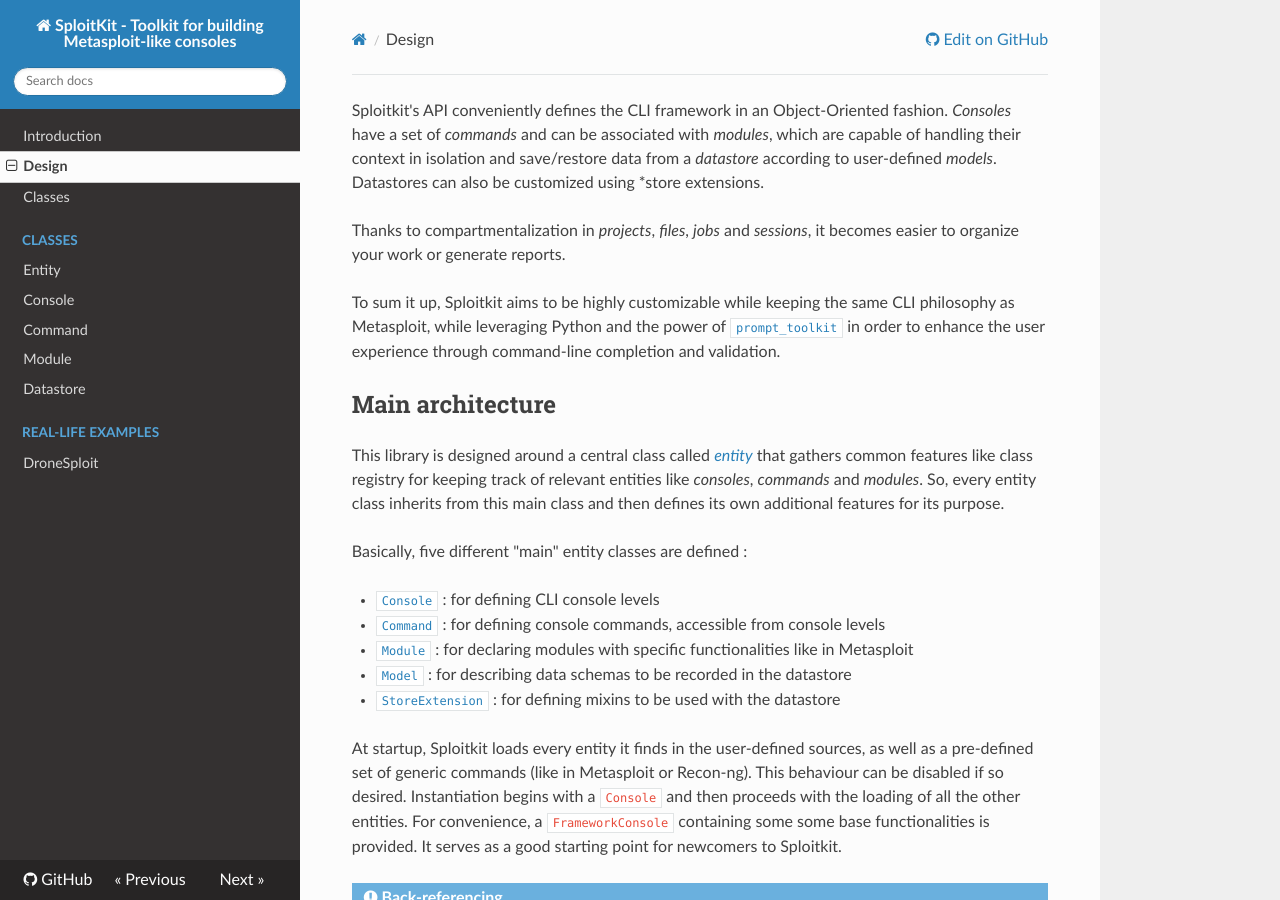
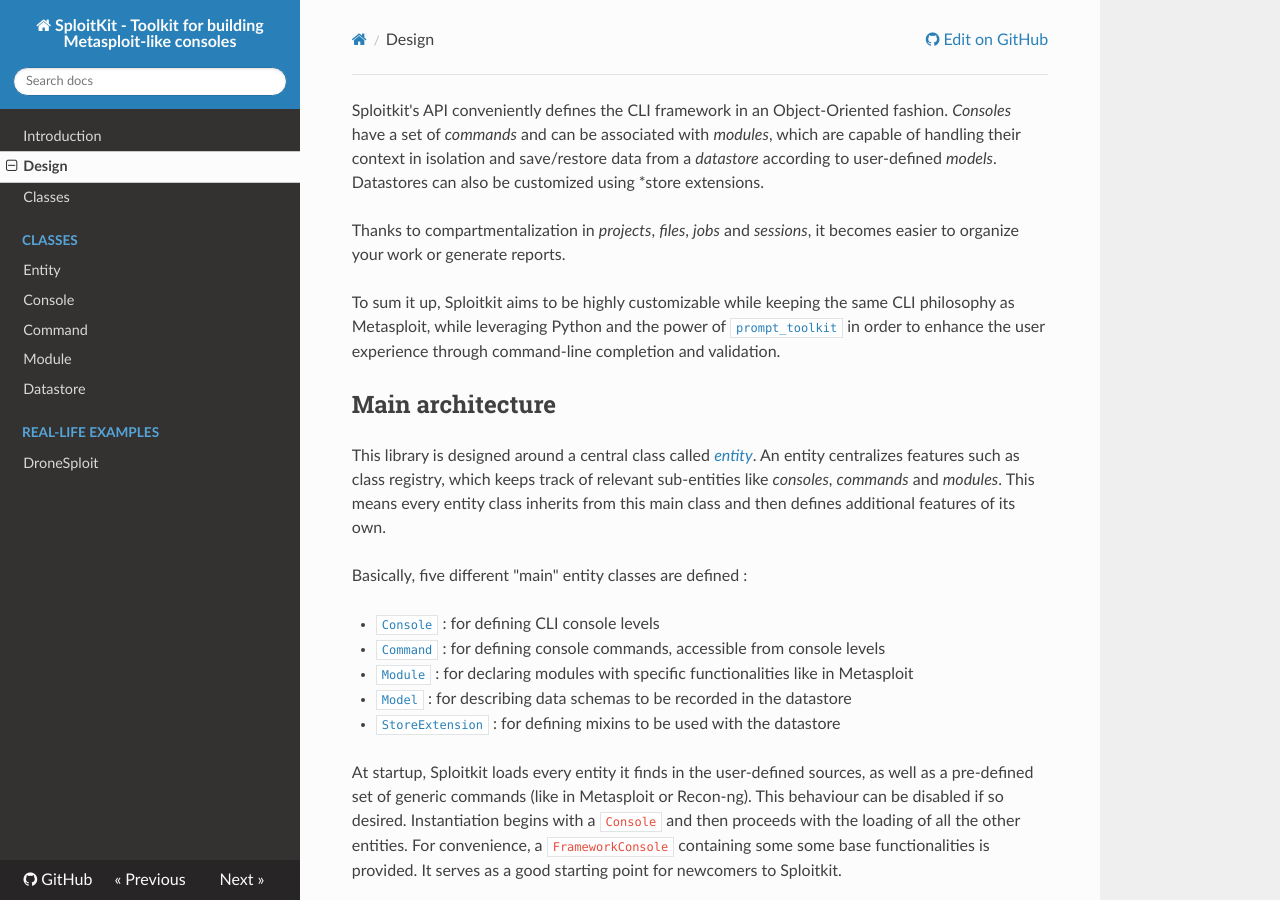
Before and after one commit to dhondta/python-sploitkit, an MkDocs documentation site: the page built from docs/design.md, in a window 1280 px wide and 900 px high. Built offline with MkDocs 1.6.1, drawn with Linux system fonts in a browser that asks for light colours; nearby versions of some CDN libraries.

Commit message:
Update design.md

```diff
--- a/docs/design.md
+++ b/docs/design.md
@@ -10,7 +10,7 @@ leveraging Python and the power of [`prompt_toolkit`](https://github.com/prompt-
 
 ## Main architecture
 
-This library is designed around a central class called [*entity*](classes/entity.html) that gathers common features like class registry for keeping track of relevant entities like *consoles*, *commands* and *modules*. So, every entity class inherits from this main class and then defines its own additional features for its purpose.
+This library is designed around a central class called [*entity*](classes/entity.html). An entity centralizes features such as class registry, which keeps track of relevant sub-entities like *consoles*, *commands* and *modules*. This means every entity class inherits from this main class and then defines additional features of its own.
 
 Basically, five different "main" entity classes are defined :
 
```
